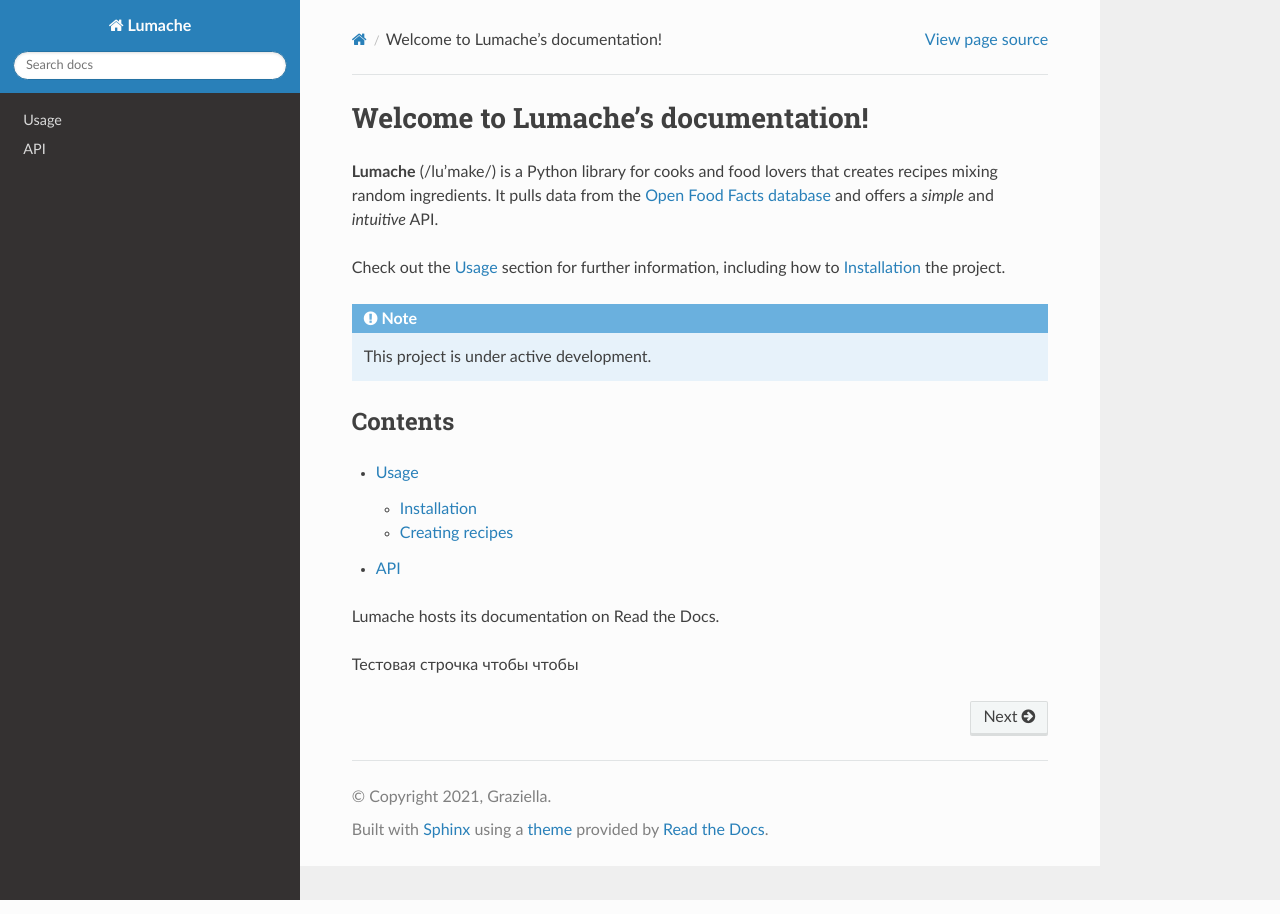
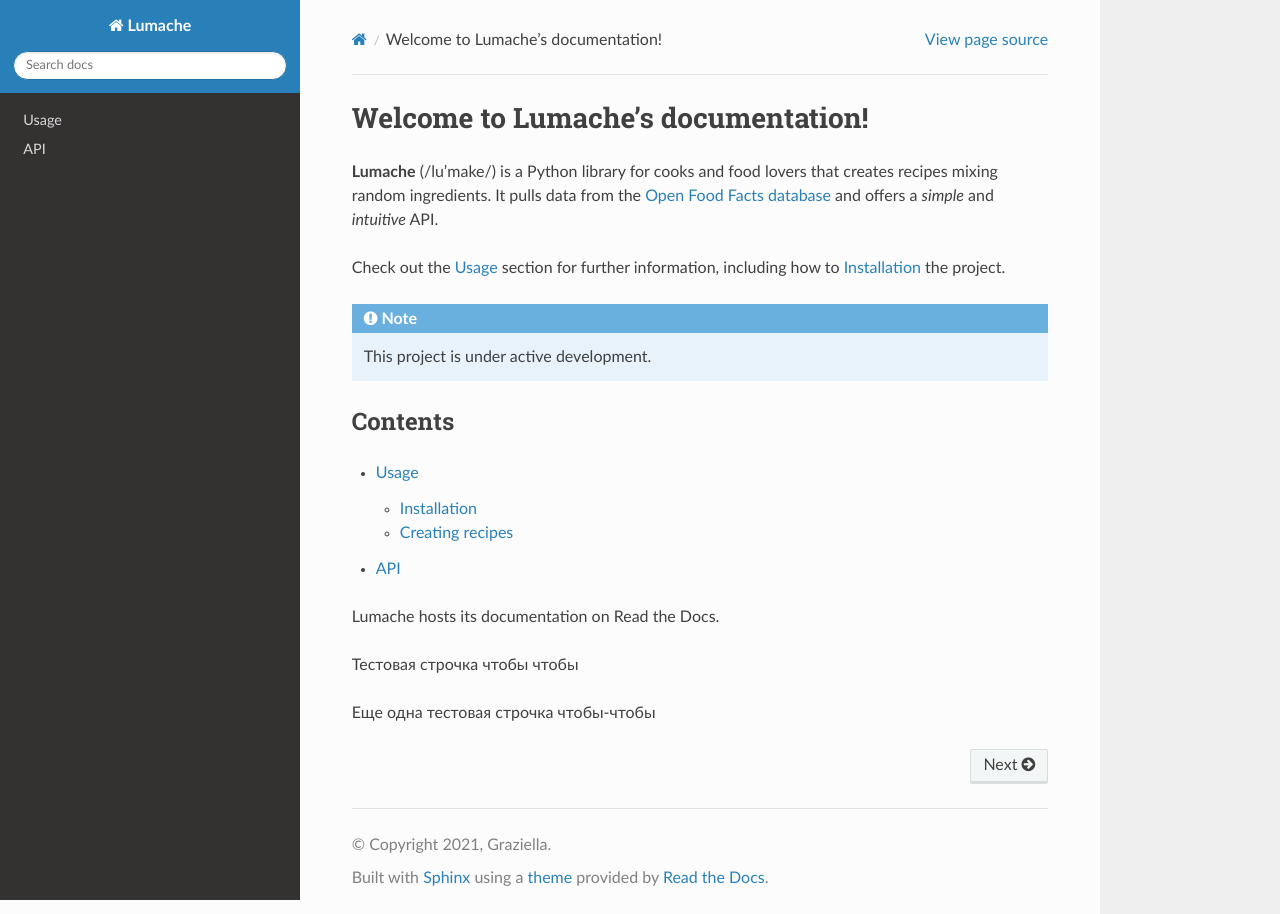
Before and after one commit to fRIdRIeH/rtd-tutorial, a Sphinx documentation site: the page built from docs/source/index.rst, in a window 1280 px wide. Built offline with Sphinx 7.4.7 and the Read the Docs theme 3.1.0, drawn with Linux system fonts in a browser that asks for light colours.

Commit message:
Update index.rst

```diff
--- a/docs/source/index.rst
+++ b/docs/source/index.rst
@@ -24,3 +24,5 @@
 Lumache hosts its documentation on Read the Docs.
 
 Тестовая строчка чтобы чтобы
+
+Еще одна тестовая строчка чтобы-чтобы
```
